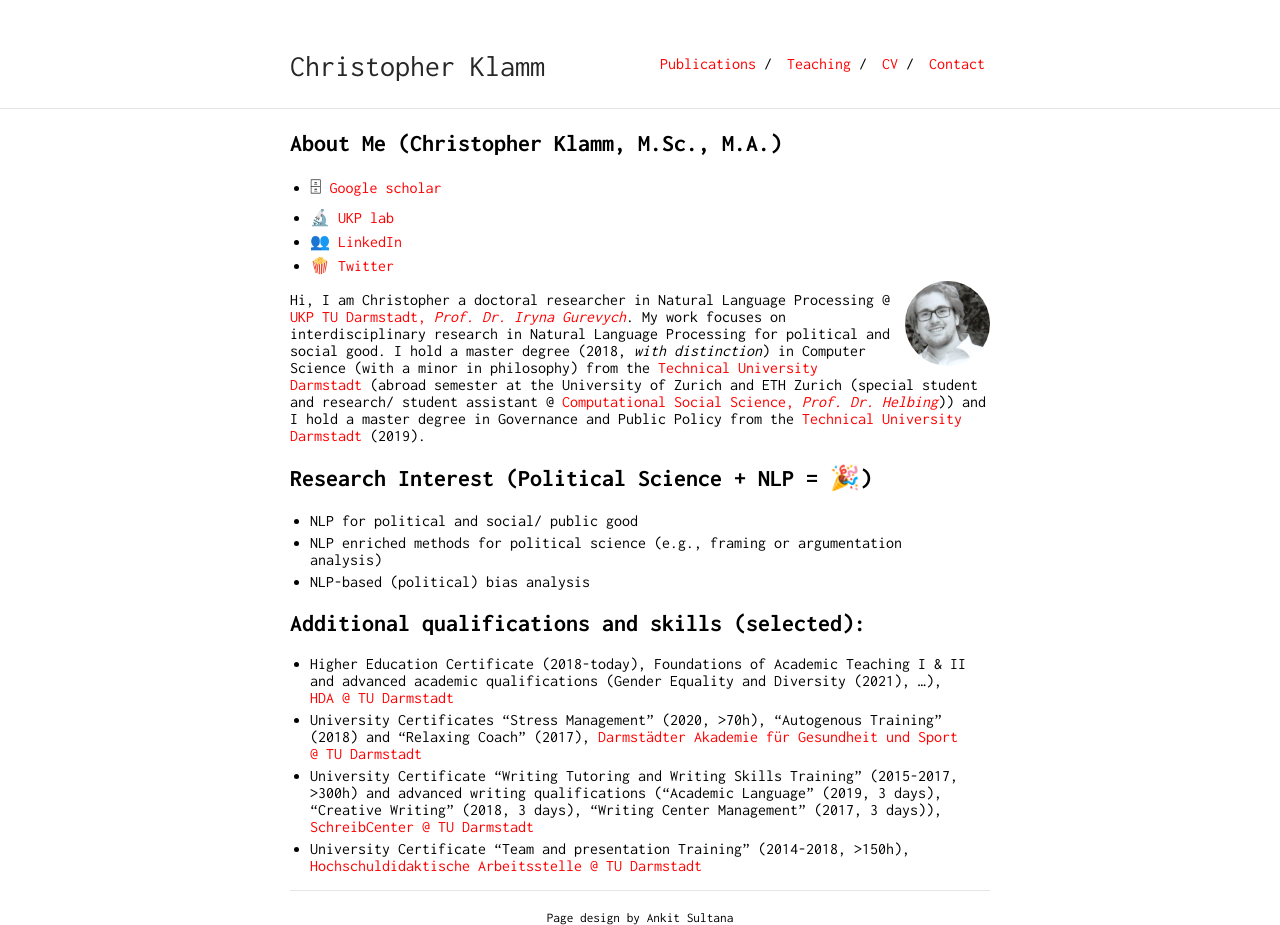
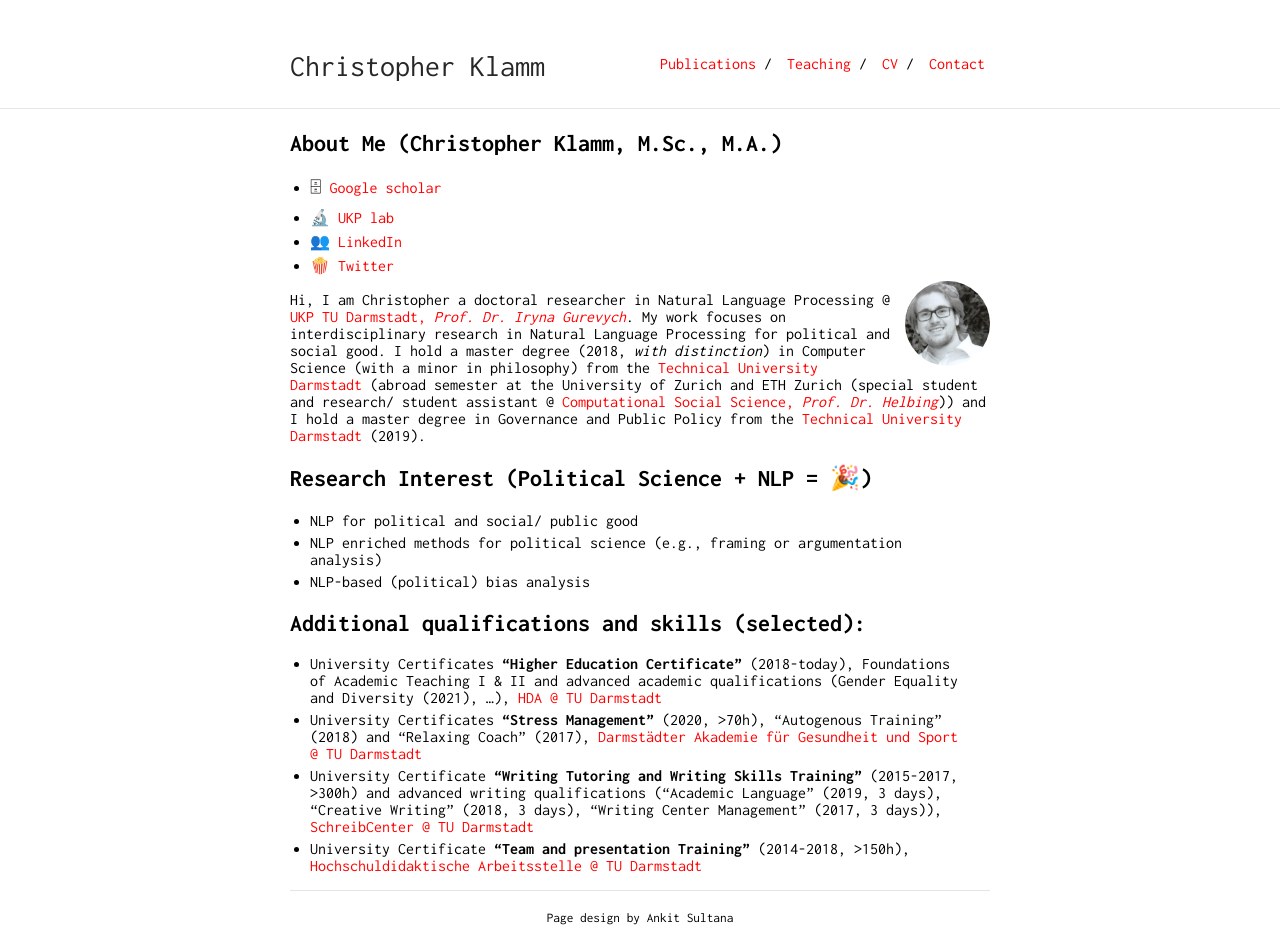
Before and after one commit to chkla/gitPage, a Jekyll site: the page built from index.md, in a window 1280 px wide. Built offline with Jekyll 4.4.1, drawn with Linux system fonts in a browser that asks for light colours; our own code applies the rules of GitHub Pages for plain Markdown files.

Commit message:
Update index.md

```diff
--- a/index.md
+++ b/index.md
@@ -17,7 +17,7 @@ Hi, I am Christopher a doctoral researcher in Natural Language Processing @ [UKP
 * NLP-based (political) bias analysis
 
 ## Additional qualifications and skills (selected):
-* Higher Education Certificate (2018-today), Foundations of Academic Teaching I & II and advanced academic qualifications (Gender Equality and Diversity (2021), ...), [HDA @ TU Darmstadt](https://www.hda.tu-darmstadt.de/angebote_fuer_lehrende_1/zertifikat_hochschullehre_1/zertifikat_1.de.jsp)
-* University Certificates "Stress Management" (2020, >70h), "Autogenous Training" (2018) and "Relaxing Coach" (2017), [Darmstädter Akademie für Gesundheit und Sport @ TU Darmstadt](https://www.sport.tu-darmstadt.de/dienstleistungen/fortbildungen_ifs.de.jsp)
-* University Certificate “Writing Tutoring and Writing Skills Training” (2015-2017, >300h) and advanced writing qualifications ("Academic Language" (2019, 3 days), "Creative Writing" (2018, 3 days), "Writing Center Management" (2017, 3 days)), [SchreibCenter @ TU Darmstadt](https://www.owl.tu-darmstadt.de/schreibcenter_1/index.de.jsp)
-* University Certificate "Team and presentation Training" (2014-2018, >150h), [Hochschuldidaktische Arbeitsstelle @ TU Darmstadt](https://www.hda.tu-darmstadt.de/hda/index.de.jsp)
+* University Certificates **"Higher Education Certificate"** (2018-today), Foundations of Academic Teaching I & II and advanced academic qualifications (Gender Equality and Diversity (2021), ...), [HDA @ TU Darmstadt](https://www.hda.tu-darmstadt.de/angebote_fuer_lehrende_1/zertifikat_hochschullehre_1/zertifikat_1.de.jsp)
+* University Certificates **"Stress Management"** (2020, >70h), "Autogenous Training" (2018) and "Relaxing Coach" (2017), [Darmstädter Akademie für Gesundheit und Sport @ TU Darmstadt](https://www.sport.tu-darmstadt.de/dienstleistungen/fortbildungen_ifs.de.jsp)
+* University Certificate **“Writing Tutoring and Writing Skills Training”** (2015-2017, >300h) and advanced writing qualifications ("Academic Language" (2019, 3 days), "Creative Writing" (2018, 3 days), "Writing Center Management" (2017, 3 days)), [SchreibCenter @ TU Darmstadt](https://www.owl.tu-darmstadt.de/schreibcenter_1/index.de.jsp)
+* University Certificate **"Team and presentation Training"** (2014-2018, >150h), [Hochschuldidaktische Arbeitsstelle @ TU Darmstadt](https://www.hda.tu-darmstadt.de/hda/index.de.jsp)
```
